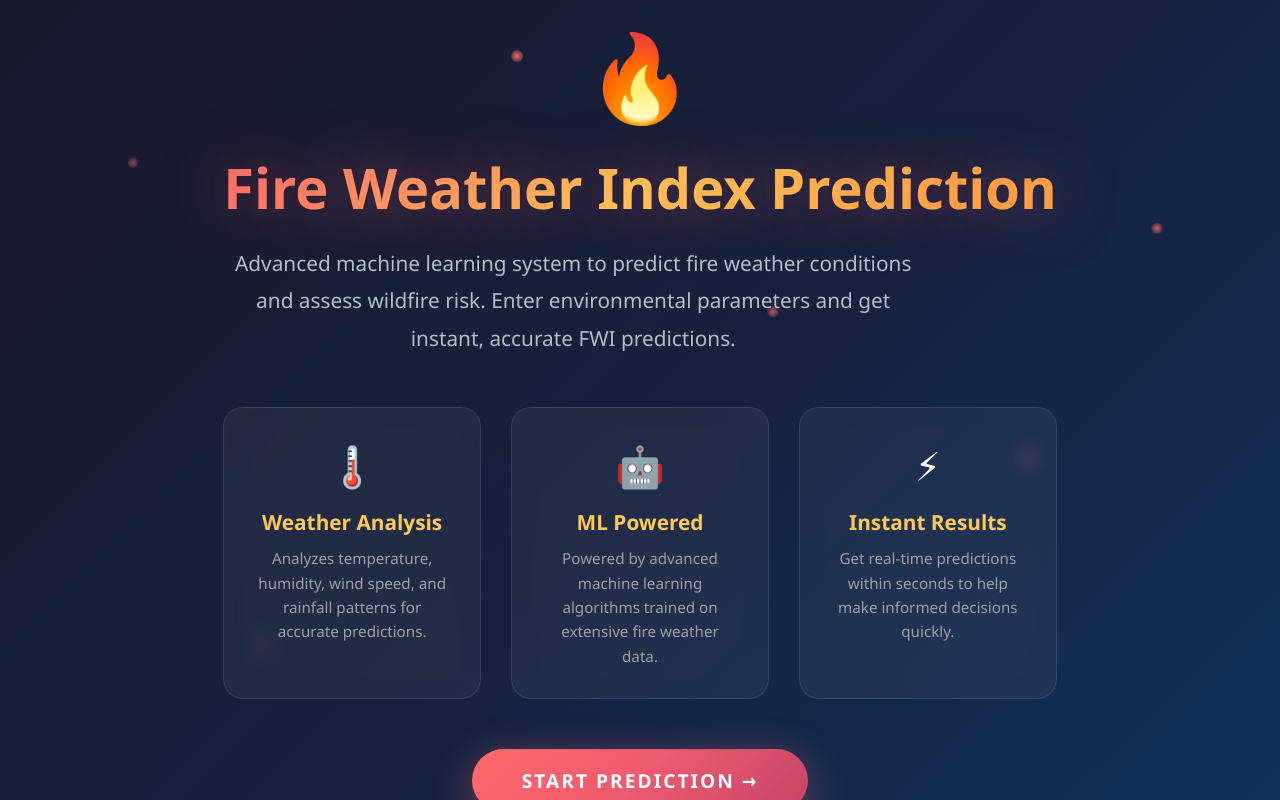
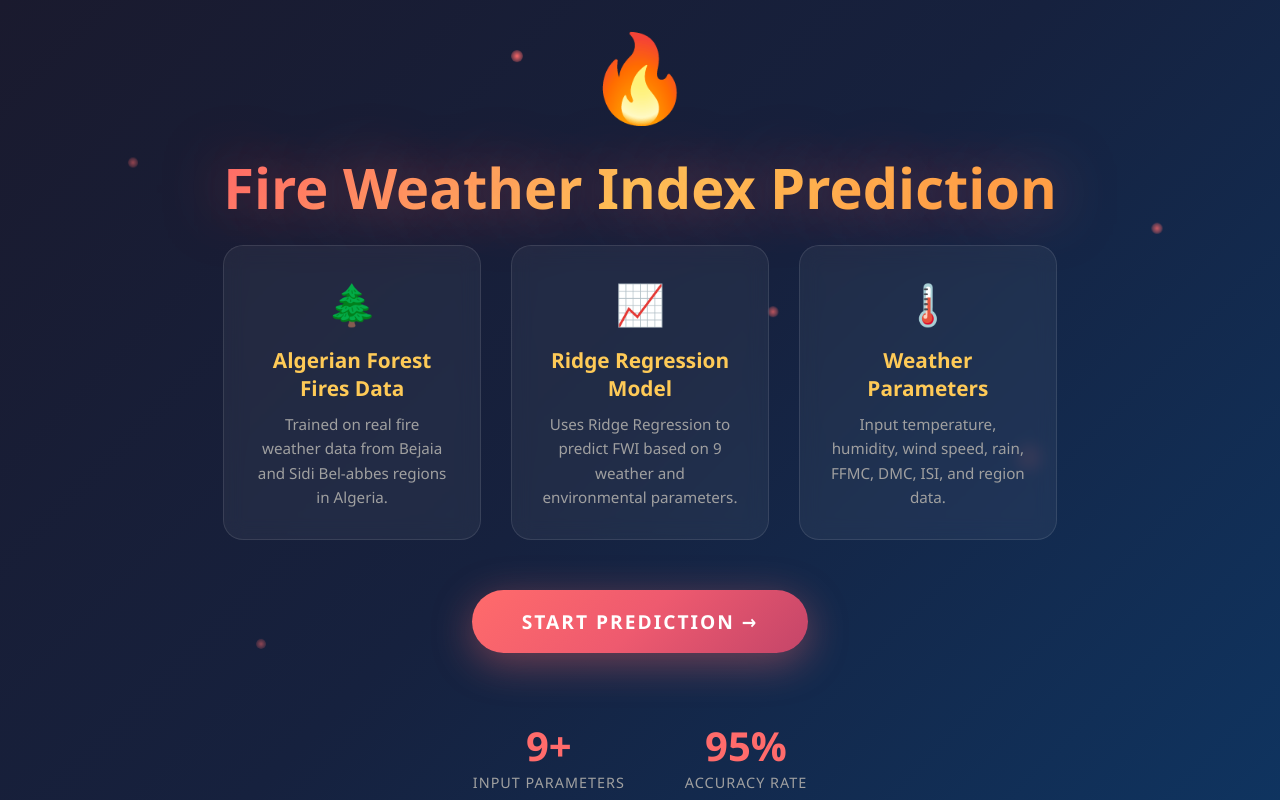
Before and after one commit to ParmeetCS/Fire-Weather-Index-FWI-Predictor, a Flask app: page / in a window 1280 px wide. Run offline with Flask 3, Linux system fonts and the light colour scheme; parts of the project's set-up code (start-up, migrations or seed data) failed here and were passed over.

Commit message:
modified:   templates/index.html

```diff
--- a/templates/index.html
+++ b/templates/index.html
@@ -237,26 +237,21 @@
     <div class="container">
         <div class="fire-icon">🔥</div>
         <h1>Fire Weather Index Prediction</h1>
-        <p class="subtitle">
-            Advanced machine learning system to predict fire weather conditions and assess wildfire risk.
-            Enter environmental parameters and get instant, accurate FWI predictions.
-        </p>
-
         <div class="features">
             <div class="feature-card">
-                <div class="feature-icon">🌡️</div>
-                <h3>Weather Analysis</h3>
-                <p>Analyzes temperature, humidity, wind speed, and rainfall patterns for accurate predictions.</p>
+                <div class="feature-icon">🌲</div>
+                <h3>Algerian Forest Fires Data</h3>
+                <p>Trained on real fire weather data from Bejaia and Sidi Bel-abbes regions in Algeria.</p>
             </div>
             <div class="feature-card">
-                <div class="feature-icon">🤖</div>
-                <h3>ML Powered</h3>
-                <p>Powered by advanced machine learning algorithms trained on extensive fire weather data.</p>
+                <div class="feature-icon">📈</div>
+                <h3>Ridge Regression Model</h3>
+                <p>Uses Ridge Regression to predict FWI based on 9 weather and environmental parameters.</p>
             </div>
             <div class="feature-card">
-                <div class="feature-icon">⚡</div>
-                <h3>Instant Results</h3>
-                <p>Get real-time predictions within seconds to help make informed decisions quickly.</p>
+                <div class="feature-icon">🌡️</div>
+                <h3>Weather Parameters</h3>
+                <p>Input temperature, humidity, wind speed, rain, FFMC, DMC, ISI, and region data.</p>
             </div>
         </div>
 
```
